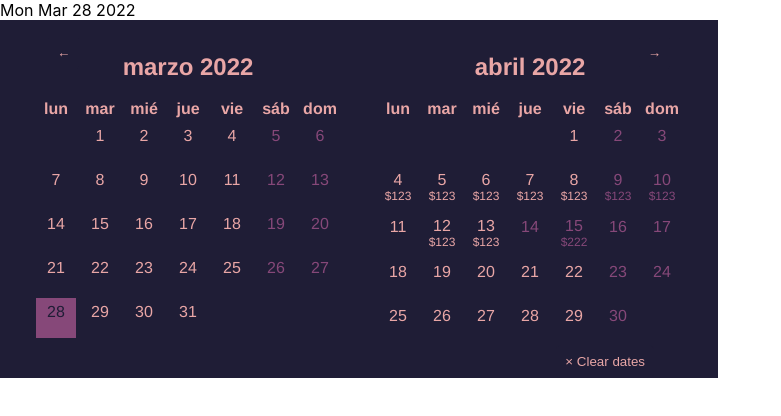
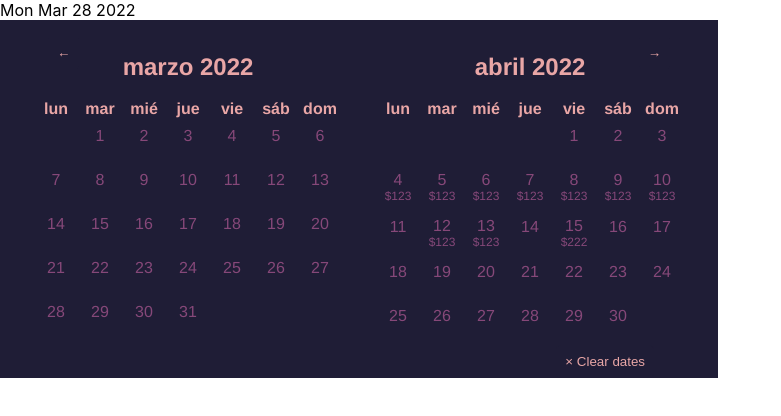
Before and after one commit to ssmirnovacode/calendar, a React (Create React App) app: page / in a window 1280 px wide. Shown: the top 416 px of the page, without its empty margins (0-781 px from the left). Built offline with nearby package versions, Linux system fonts and the light colour scheme.

Commit message:
availableDays prop enabled

```diff
--- a/src/App.js
+++ b/src/App.js
@@ -16,7 +16,9 @@ const App = () => {
 
     const LOCALE = 'es-ES';
 
-    const BLOCKED_DATES = [ '2022-04-14', '2022-04-15',' 2022-04-16', '2022-04-17', '2022-05-01', '2022-05-02']
+    // const BLOCKED_DATES = [ '2022-04-14', '2022-04-15',' 2022-04-16', '2022-04-17', '2022-05-01', '2022-05-02']
+
+    const AVAILABLE_DAYS = ['2022-06-14', '2022-06-15','2022-06-16', '2022-06-17', '2022-07-01', '2022-07-02' ]
 
     return(
         <>
@@ -37,9 +39,10 @@ const App = () => {
             locale={LOCALE}
             theme={THEME}
             clearDatesBtn
-            blockedDates={BLOCKED_DATES}
-            //weekendsBlocked
-            weekendsStyled
+            // blockedDates={BLOCKED_DATES}
+            availableDates={AVAILABLE_DAYS}
+            weekendsBlocked
+            // weekendsStyled
             //vertical
             captions={CAPTIONS}
             />
--- a/src/components/Calendar.js
+++ b/src/components/Calendar.js
@@ -19,12 +19,15 @@ const Calendar = props => {
         theme,
         clearDatesBtn=true,
         vertical=false,
-        blockedDates=[],
+        blockedDates, // to keep undefined as default
+        availableDates,
         weekendsBlocked=false,
         weekendsStyled=false,
         captions,
         singleDate=false
     } = props;
+
+    console.log(availableDates)
 
     const initialDate = startDate ? startDate : new Date();
     const [ year, month, day ] = initialDate.toISOString().split('T')[0].split('-');
@@ -99,6 +102,7 @@ const Calendar = props => {
                                                                         key={month.toString()+year.toString()+Date.now()}
                                                                         month={month}
                                                                         year={year}
+                                                                        availableDates={availableDates}
                                                                         handleDaySelect={handleDaySelect}
                                                                         startDate={startDate && getShortDateString(startDate)}
                                                                         endDate={endDate && getShortDateString(endDate)}
--- a/src/components/Month.js
+++ b/src/components/Month.js
@@ -7,7 +7,7 @@ import { CaptionsContext } from "../context/captionsContext";
 
 const Month = props => {
 
-    const { month, year, startDate, endDate, weekendsBlocked, weekendsStyled } = props;
+    const { month, year, startDate, endDate, weekendsBlocked, weekendsStyled, availableDates } = props;
     const locale = useContext(LocaleContext);
     const blockedDates = useContext(BlockedContext);
     const captions = useContext(CaptionsContext);
@@ -27,8 +27,9 @@ const Month = props => {
         (day < 7 && monthMatrix.indexOf(week) === monthMatrix.length-1)) {
            classes += ' hidden'
         }
-        else if (blockedDates.includes(currentDate) ||
-        (weekendsBlocked && isWeekend(currentDate))) {
+        else if ((blockedDates && blockedDates.includes(currentDate)) ||
+        (weekendsBlocked && isWeekend(currentDate)) ||
+        (!blockedDates && availableDates && !availableDates.includes(currentDate))) {
             classes += ' blocked'
         }
         else if (startDate === currentDate || endDate === currentDate) {
```
